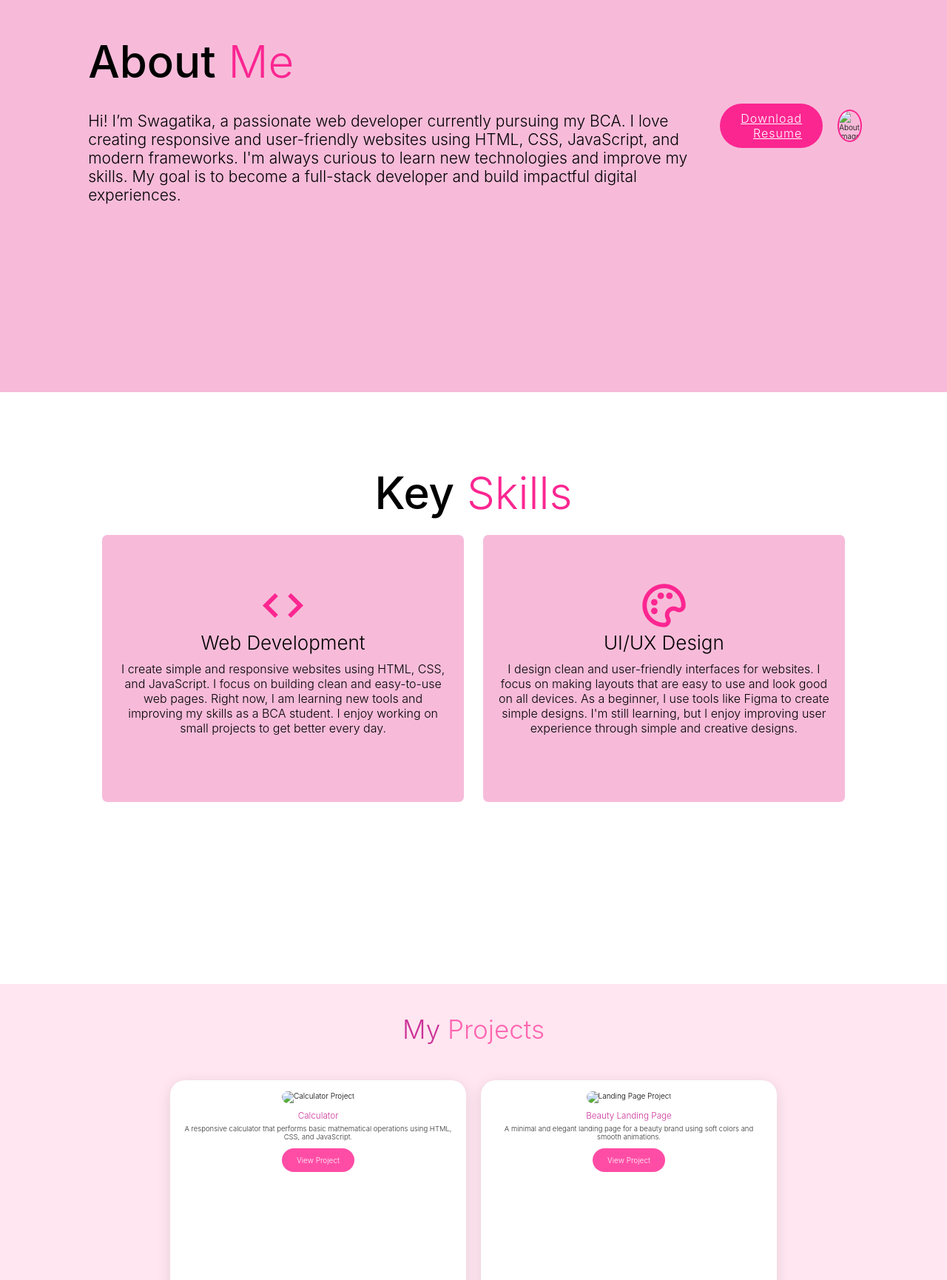
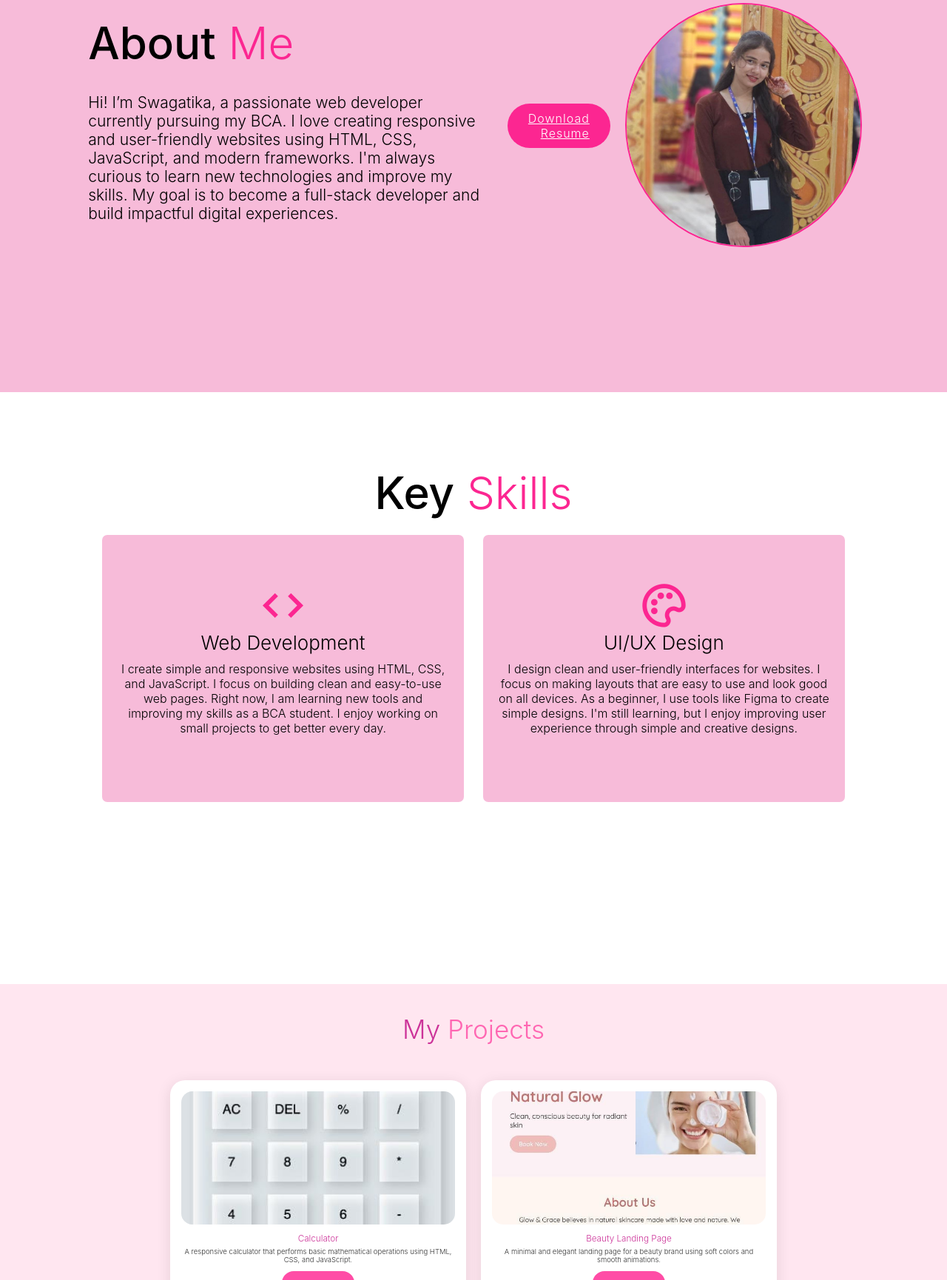
Before and after one commit to swagatikapradhan28/PORTFOLIOO, a plain HTML site: page index.html in a window 1280 px wide. Shown: the part 1070-2800 px from the top of the page at 74% size. Drawn offline with nearby package versions, Linux system fonts and the light colour scheme.

Commit message:
Update index.html

```diff
--- a/index.html
+++ b/index.html
@@ -32,7 +32,7 @@
 
     <section class="home" id="home">
         <div class="home-img">
-            <img src="assets/WhatsApp Image 2025-06-04 at 20.01.53.jpeg"alt="Profile Image">
+            <img src="WhatsApp Image 2025-06-04 at 20.01.53.jpeg"alt="Profile Image">
 
 
         </div>
@@ -57,7 +57,7 @@
 
 
         <div class="about-image">
-            <img src="assets/WhatsApp Image 2025-06-06 at 16.28.45.jpeg" alt="About Image">
+            <img src="WhatsApp Image 2025-06-06 at 16.28.45.jpeg" alt="About Image">
 
         </div>
     </section>
@@ -93,7 +93,7 @@
 
           <!-- Project 1: Calculator -->
           <div class="project-card">
-            <img src="assets/WhatsApp Image 2025-06-07 at 20.54.40.jpeg" alt="Calculator Project" />
+            <img src="WhatsApp Image 2025-06-07 at 20.54.40.jpeg" alt="Calculator Project" />
             <h3>Calculator</h3>
             <p>A responsive calculator that performs basic mathematical operations using HTML, CSS, and JavaScript.</p>
             <a href="calculator/index.html" class="project-btn" target="_blank">View Project</a>
@@ -101,7 +101,7 @@
 
           <!-- Project 2: Landing Page -->
           <div class="project-card">
-            <img src="assets/WhatsApp Image 2025-06-09 at 22.49.20.jpeg" alt="Landing Page Project" />
+            <img src="WhatsApp Image 2025-06-09 at 22.49.20.jpeg" alt="Landing Page Project" />
             <h3>Beauty Landing Page</h3>
             <p>A minimal and elegant landing page for a beauty brand using soft colors and smooth animations.</p>
             <a href="landing page/index.html" class="project-btn" target="_blank">View Project</a>
```
